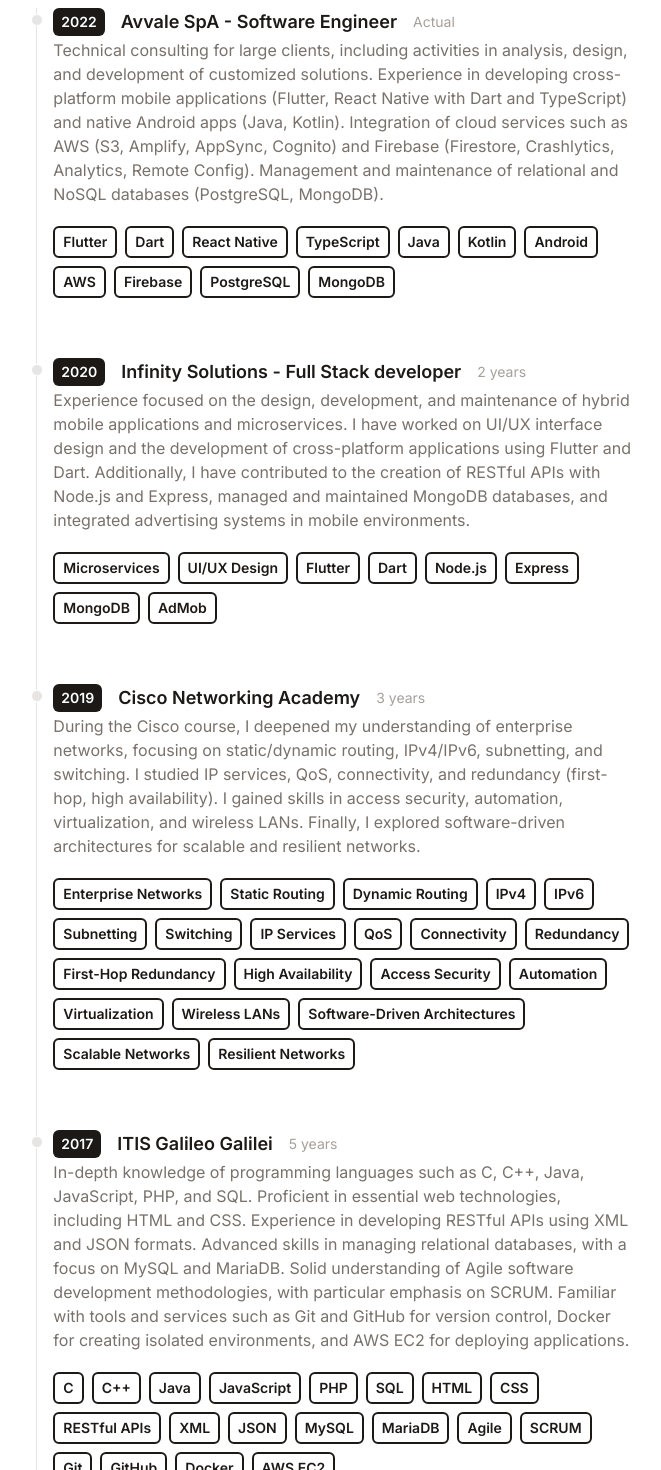
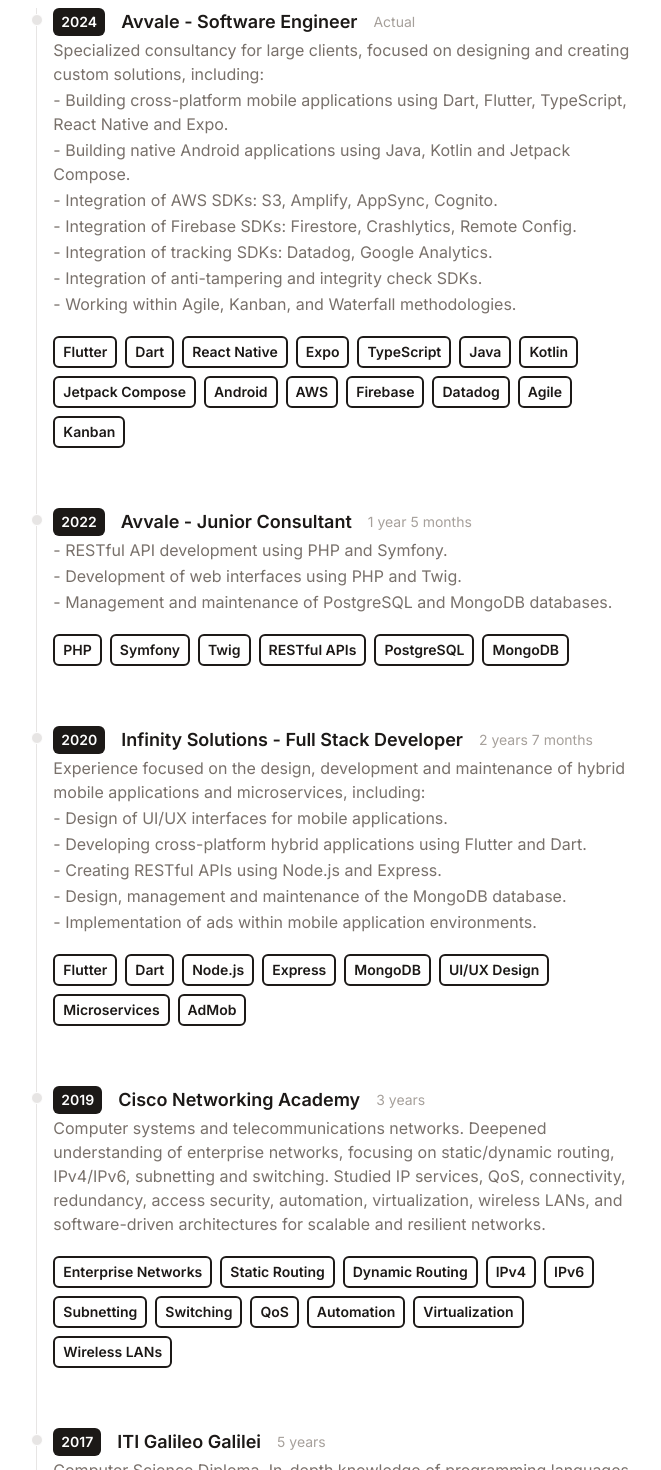
Before and after one commit to VoidElle/portfolio, a React (Vite) app: page / in a window 1280 px wide. Shown: the part 1460-2930 px from the top of the page, without its empty margins (305-966 px from the left). Built offline with nearby package versions, Linux system fonts and the light colour scheme.

Commit message:
feat: Update timeline with new job roles and enhanced descriptions

```diff
--- a/src/data/timeline.ts
+++ b/src/data/timeline.ts
@@ -1,52 +1,86 @@
 export default [
     {
         id: 0,
-        year: '2022',
-        title: 'Avvale SpA - Software Engineer',
+        year: '2024',
+        title: 'Avvale - Software Engineer',
         duration: 'Actual',
         details: [
-            "Technical consulting for large clients, including activities in analysis, design, and development of customized solutions. Experience in developing cross-platform mobile applications (Flutter, React Native with Dart and TypeScript) and native Android apps (Java, Kotlin). Integration of cloud services such as AWS (S3, Amplify, AppSync, Cognito) and Firebase (Firestore, Crashlytics, Analytics, Remote Config). Management and maintenance of relational and NoSQL databases (PostgreSQL, MongoDB)."
+            "Specialized consultancy for large clients, focused on designing and creating custom solutions, including:",
+            "- Building cross-platform mobile applications using Dart, Flutter, TypeScript, React Native and Expo.",
+            "- Building native Android applications using Java, Kotlin and Jetpack Compose.",
+            "- Integration of AWS SDKs: S3, Amplify, AppSync, Cognito.",
+            "- Integration of Firebase SDKs: Firestore, Crashlytics, Remote Config.",
+            "- Integration of tracking SDKs: Datadog, Google Analytics.",
+            "- Integration of anti-tampering and integrity check SDKs.",
+            "- Working within Agile, Kanban, and Waterfall methodologies."
         ],
         chips: [
             "Flutter",
             "Dart",
             "React Native",
+            "Expo",
             "TypeScript",
             "Java",
             "Kotlin",
+            "Jetpack Compose",
             "Android",
             "AWS",
             "Firebase",
+            "Datadog",
+            "Agile",
+            "Kanban"
+        ]
+    },
+    {
+        id: 1,
+        year: '2022',
+        title: 'Avvale - Junior Consultant',
+        duration: '1 year 5 months',
+        details: [
+            "- RESTful API development using PHP and Symfony.",
+            "- Development of web interfaces using PHP and Twig.",
+            "- Management and maintenance of PostgreSQL and MongoDB databases."
+        ],
+        chips: [
+            "PHP",
+            "Symfony",
+            "Twig",
+            "RESTful APIs",
             "PostgreSQL",
             "MongoDB"
         ]
     },
     {
-        id: 1,
+        id: 2,
         year: '2020',
-        title: 'Infinity Solutions - Full Stack developer',
-        duration: '2 years',
+        title: 'Infinity Solutions - Full Stack Developer',
+        duration: '2 years 7 months',
         details: [
-            "Experience focused on the design, development, and maintenance of hybrid mobile applications and microservices. I have worked on UI/UX interface design and the development of cross-platform applications using Flutter and Dart. Additionally, I have contributed to the creation of RESTful APIs with Node.js and Express, managed and maintained MongoDB databases, and integrated advertising systems in mobile environments."
+            "Experience focused on the design, development and maintenance of hybrid mobile applications and microservices, including:",
+            "- Design of UI/UX interfaces for mobile applications.",
+            "- Developing cross-platform hybrid applications using Flutter and Dart.",
+            "- Creating RESTful APIs using Node.js and Express.",
+            "- Design, management and maintenance of the MongoDB database.",
+            "- Implementation of ads within mobile application environments."
         ],
         chips: [
-            "Microservices",
-            "UI/UX Design",
             "Flutter",
             "Dart",
             "Node.js",
             "Express",
             "MongoDB",
+            "UI/UX Design",
+            "Microservices",
             "AdMob"
         ]
     },
     {
-        id: 2,
+        id: 3,
         year: '2019',
         title: 'Cisco Networking Academy',
         duration: '3 years',
         details: [
-            "During the Cisco course, I deepened my understanding of enterprise networks, focusing on static/dynamic routing, IPv4/IPv6, subnetting, and switching. I studied IP services, QoS, connectivity, and redundancy (first-hop, high availability). I gained skills in access security, automation, virtualization, and wireless LANs. Finally, I explored software-driven architectures for scalable and resilient networks."
+            "Computer systems and telecommunications networks. Deepened understanding of enterprise networks, focusing on static/dynamic routing, IPv4/IPv6, subnetting and switching. Studied IP services, QoS, connectivity, redundancy, access security, automation, virtualization, wireless LANs, and software-driven architectures for scalable and resilient networks."
         ],
         chips: [
             "Enterprise Networks",
@@ -56,28 +90,19 @@ export default [
             "IPv6",
             "Subnetting",
             "Switching",
-            "IP Services",
             "QoS",
-            "Connectivity",
-            "Redundancy",
-            "First-Hop Redundancy",
-            "High Availability",
-            "Access Security",
             "Automation",
             "Virtualization",
-            "Wireless LANs",
-            "Software-Driven Architectures",
-            "Scalable Networks",
-            "Resilient Networks"
+            "Wireless LANs"
         ]
     },
     {
-        id: 3,
+        id: 4,
         year: '2017',
-        title: 'ITIS Galileo Galilei',
+        title: 'ITI Galileo Galilei',
         duration: '5 years',
         details: [
-            "In-depth knowledge of programming languages such as C, C++, Java, JavaScript, PHP, and SQL. Proficient in essential web technologies, including HTML and CSS. Experience in developing RESTful APIs using XML and JSON formats. Advanced skills in managing relational databases, with a focus on MySQL and MariaDB. Solid understanding of Agile software development methodologies, with particular emphasis on SCRUM. Familiar with tools and services such as Git and GitHub for version control, Docker for creating isolated environments, and AWS EC2 for deploying applications."
+            "Computer Science Diploma. In-depth knowledge of programming languages such as C, C++, Java, JavaScript, PHP, and SQL. Proficient in essential web technologies, including HTML and CSS. Experience in developing RESTful APIs. Advanced skills in managing relational databases with MySQL and MariaDB. Solid understanding of Agile and SCRUM methodologies. Familiar with Git, GitHub, Docker, and AWS EC2."
         ],
         chips: [
             "C",
@@ -88,15 +113,11 @@ export default [
             "SQL",
             "HTML",
             "CSS",
-            "RESTful APIs",
-            "XML",
-            "JSON",
             "MySQL",
             "MariaDB",
             "Agile",
             "SCRUM",
             "Git",
-            "GitHub",
             "Docker",
             "AWS EC2"
         ]
```
